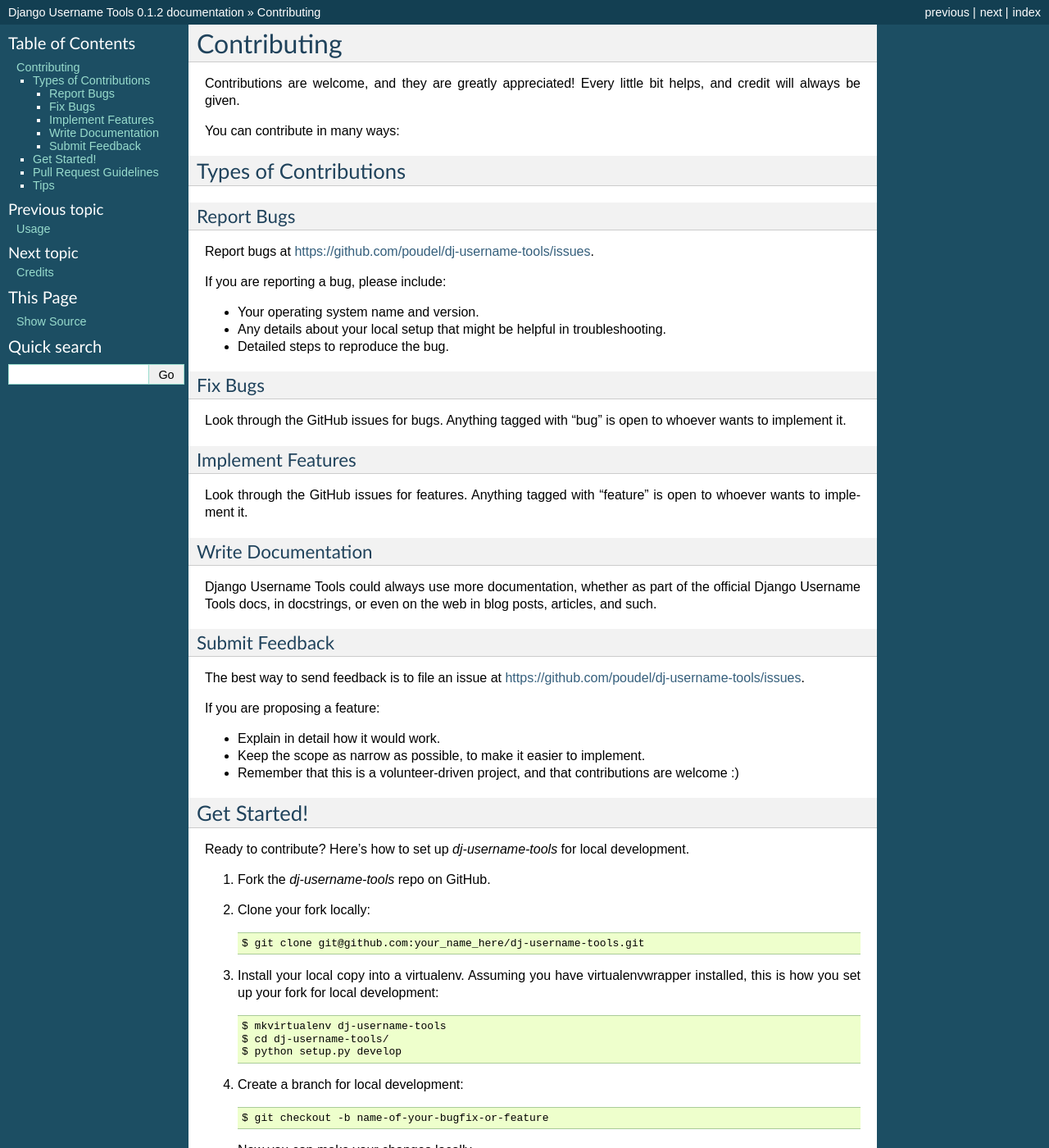
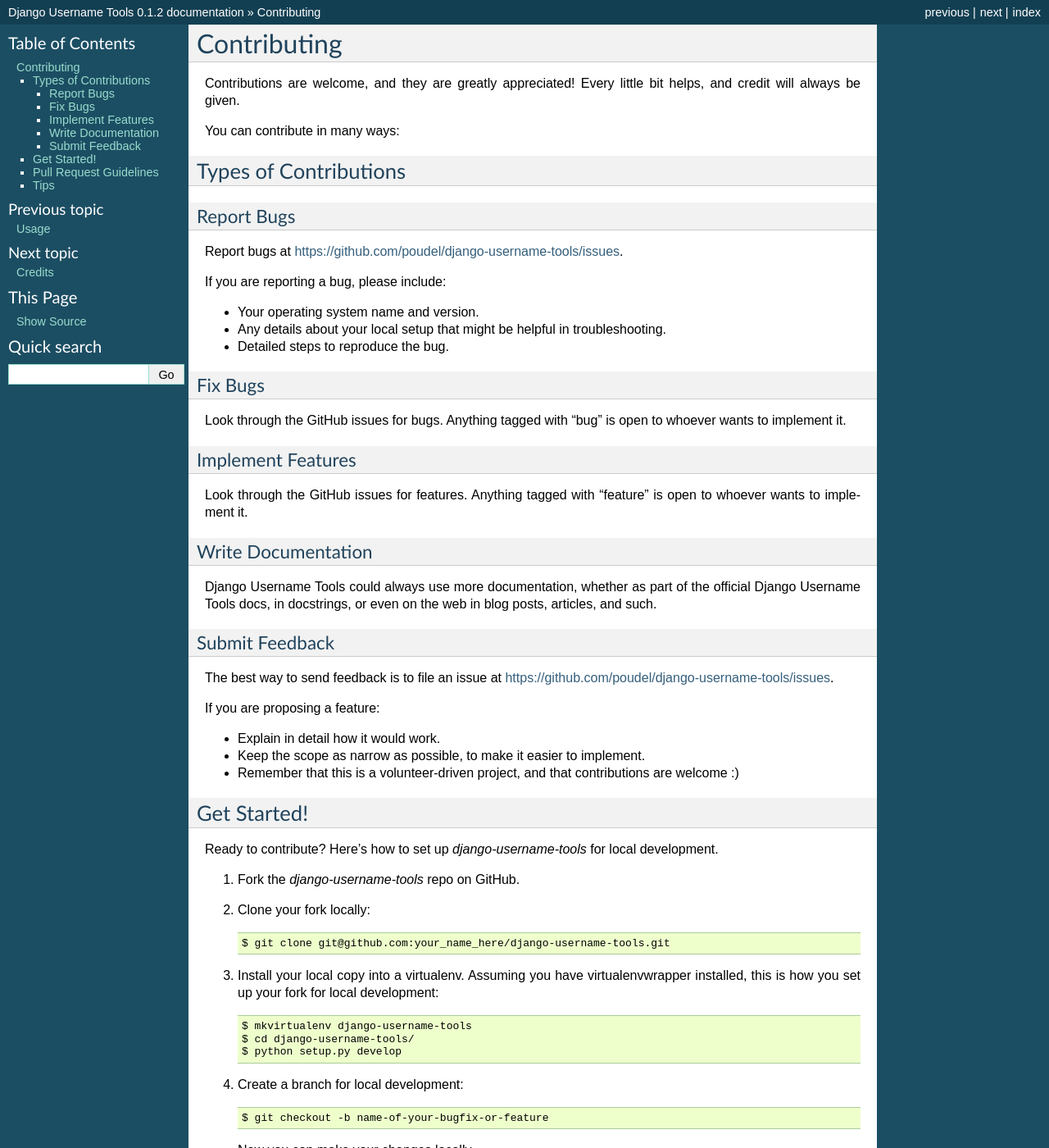
Before and after one commit to poudel/django-username-tools, a Sphinx documentation site: the page built from docs/contributing.rst, in a window 1280 px wide and 1400 px high. Shown: the whole window at 82% size. Built offline with Sphinx 7.4.7, drawn with Linux system fonts in a browser that asks for light colours; some of the changed text lies outside the part shown.

Commit message:
renamed to django-username-tools

```diff
--- a/CONTRIBUTING.rst
+++ b/CONTRIBUTING.rst
@@ -13,7 +13,7 @@
 Report Bugs
 ~~~~~~~~~~~
 
-Report bugs at https://github.com/poudel/dj-username-tools/issues.
+Report bugs at https://github.com/poudel/django-username-tools/issues.
 
 If you are reporting a bug, please include:
 
@@ -43,7 +43,7 @@
 Submit Feedback
 ~~~~~~~~~~~~~~~
 
-The best way to send feedback is to file an issue at https://github.com/poudel/dj-username-tools/issues.
+The best way to send feedback is to file an issue at https://github.com/poudel/django-username-tools/issues.
 
 If you are proposing a feature:
 
@@ -55,17 +55,17 @@
 Get Started!
 ------------
 
-Ready to contribute? Here's how to set up `dj-username-tools` for local development.
+Ready to contribute? Here's how to set up `django-username-tools` for local development.
 
-1. Fork the `dj-username-tools` repo on GitHub.
+1. Fork the `django-username-tools` repo on GitHub.
 2. Clone your fork locally::
 
-    $ git clone git@github.com:your_name_here/dj-username-tools.git
+    $ git clone git@github.com:your_name_here/django-username-tools.git
 
 3. Install your local copy into a virtualenv. Assuming you have virtualenvwrapper installed, this is how you set up your fork for local development::
 
-    $ mkvirtualenv dj-username-tools
-    $ cd dj-username-tools/
+    $ mkvirtualenv django-username-tools
+    $ cd django-username-tools/
     $ python setup.py develop
 
 4. Create a branch for local development::
@@ -101,7 +101,7 @@
    your new functionality into a function with a docstring, and add the
    feature to the list in README.rst.
 3. The pull request should work for Python 2.6, 2.7, and 3.3, and for PyPy. Check
-   https://travis-ci.org/poudel/dj-username-tools/pull_requests
+   https://travis-ci.org/poudel/django-username-tools/pull_requests
    and make sure that the tests pass for all supported Python versions.
 
 Tips
--- a/docs/conf.py
+++ b/docs/conf.py
@@ -173,7 +173,7 @@
 #html_file_suffix = None
 
 # Output file base name for HTML help builder.
-htmlhelp_basename = 'dj-username-toolsdoc'
+htmlhelp_basename = 'django-username-toolsdoc'
 
 
 # -- Options for LaTeX output --------------------------------------------------
@@ -192,7 +192,7 @@
 # Grouping the document tree into LaTeX files. List of tuples
 # (source start file, target name, title, author, documentclass [howto/manual]).
 latex_documents = [
-  ('index', 'dj-username-tools.tex', u'Django Username Tools Documentation',
+  ('index', 'django-username-tools.tex', u'Django Username Tools Documentation',
    u'keshaB Paudel', 'manual'),
 ]
 
@@ -222,7 +222,7 @@
 # One entry per manual page. List of tuples
 # (source start file, name, description, authors, manual section).
 man_pages = [
-    ('index', 'dj-username-tools', u'Django Username Tools Documentation',
+    ('index', 'django-username-tools', u'Django Username Tools Documentation',
      [u'keshaB Paudel'], 1)
 ]
 
@@ -236,8 +236,8 @@
 # (source start file, target name, title, author,
 #  dir menu entry, description, category)
 texinfo_documents = [
-  ('index', 'dj-username-tools', u'Django Username Tools Documentation',
-   u'keshaB Paudel', 'dj-username-tools', 'One line description of project.',
+  ('index', 'django-username-tools', u'Django Username Tools Documentation',
+   u'keshaB Paudel', 'django-username-tools', 'One line description of project.',
    'Miscellaneous'),
 ]
 
--- a/docs/installation.rst
+++ b/docs/installation.rst
@@ -4,9 +4,9 @@
 
 At the command line::
 
-    $ easy_install dj-username-tools
+    $ easy_install django-username-tools
 
 Or, if you have virtualenvwrapper installed::
 
-    $ mkvirtualenv dj-username-tools
-    $ pip install dj-username-tools
+    $ mkvirtualenv django-username-tools
+    $ pip install django-username-tools
--- a/setup.py
+++ b/setup.py
@@ -35,13 +35,13 @@
 history = open('HISTORY.rst').read().replace('.. :changelog:', '')
 
 setup(
-    name='dj-username-tools',
+    name='django-username-tools',
     version=version,
     description="""Username validation fields and utilities for Django""",
     long_description=readme + '\n\n' + history,
     author='keshaB Paudel',
     author_email='self@keshab.net',
-    url='https://github.com/poudel/dj-username-tools',
+    url='https://github.com/poudel/django-username-tools',
     packages=[
         'username_tools',
     ],
@@ -49,7 +49,7 @@
     install_requires=["Django>=2.0.2",],
     license="MIT",
     zip_safe=False,
-    keywords='dj-username-tools',
+    keywords='django-username-tools',
     classifiers=[
         'Development Status :: 4 - Beta',
         'Framework :: Django',
```
Also changed, not shown: README.rst (+6 -6 lines), 1 other file.
